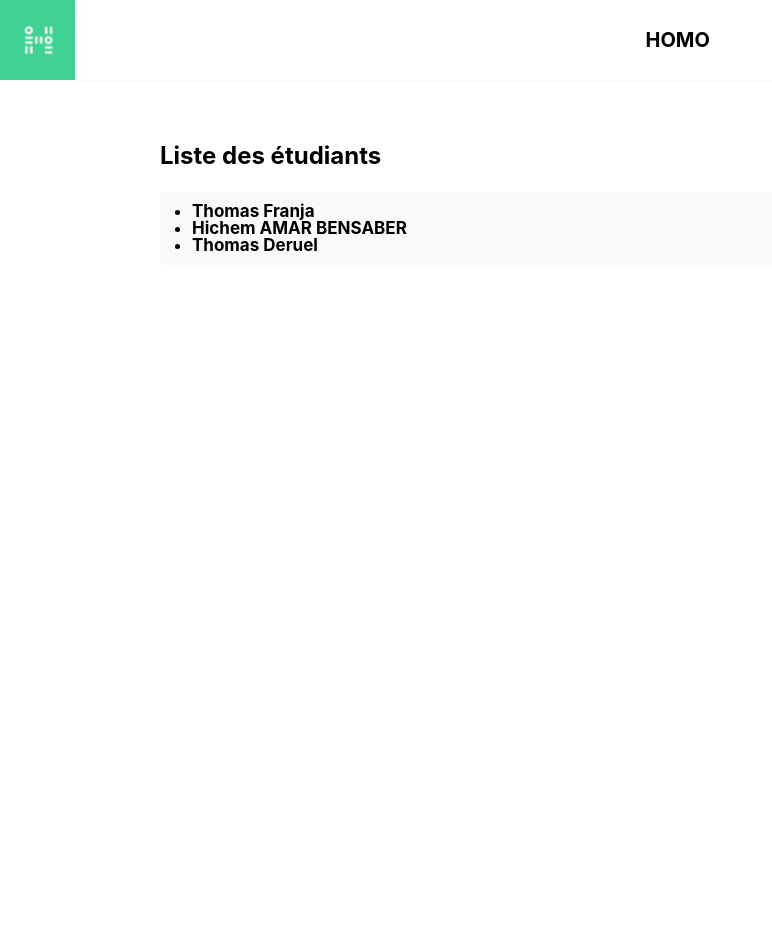
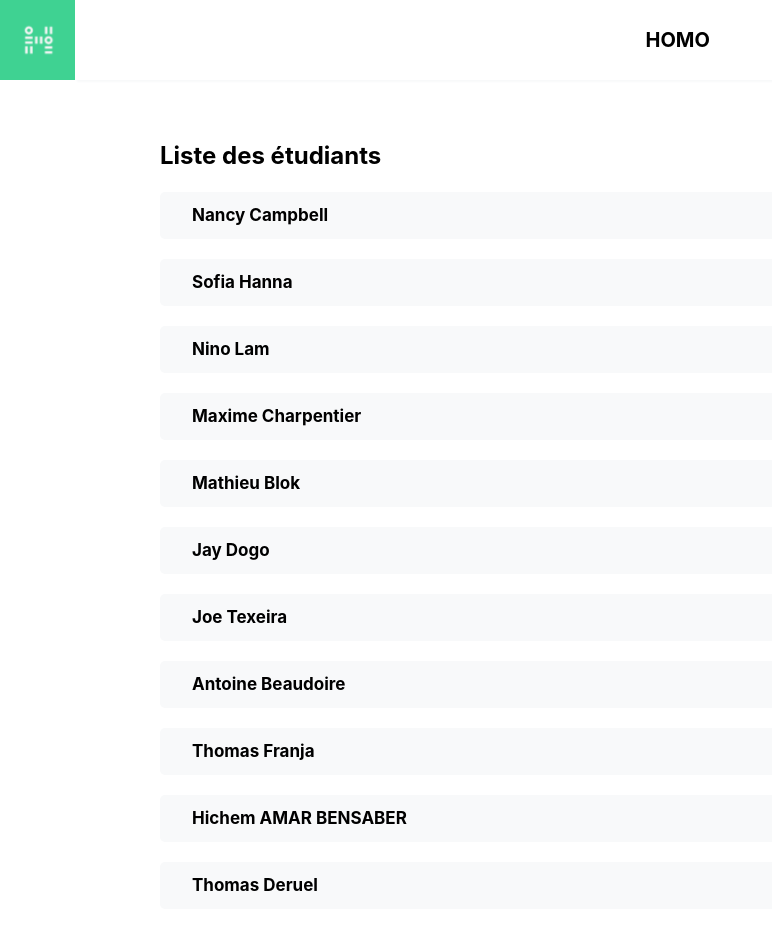
Before and after one commit to hichemamb/react-challenge-191026, a React (Create React App) app: page /students-list in a window 1280 px wide. Shown: the whole page, without its empty margins (0-772 px from the left). Before the commit the page ends 800 px from the top, so only its background shows below. Built offline with nearby package versions, Linux system fonts and the light colour scheme.

Commit message:
[RC](styles): Components styles added at ItemStudents

```diff
--- a/src/components/_shared/ItemStudents/ItemStudents.js
+++ b/src/components/_shared/ItemStudents/ItemStudents.js
@@ -1,24 +1,23 @@
 import React from 'react';
 import './ItemStudents.scss';
+import IconUser from '../../../assets/img/icon-user.svg';
 
-const ItemStudents = ({firstname, lastname}) => {
-   const studentsName = ['Thomas Franja', 'Hichem AMAR BENSABER', 'Thomas Deruel'];
+const ItemStudents = () => {
+   const studentsName = ['Nancy Campbell','Sofia Hanna','Nino Lam','Maxime Charpentier','Mathieu Blok','Jay Dogo','Joe Texeira','Antoine Beaudoire','Thomas Franja', 'Hichem AMAR BENSABER', 'Thomas Deruel'];
    return (
        <div>
          <div className="studentsItem">
-            <ul className="studentsItem-list">
+            <ul>
                {studentsName.map((value, index) => {
                   return (
-                     <li>
-                        <span className="studentsItem-list__name" key={index}>{value}</span>
-                        {/* <span className="studentsItem-list__name">AMAR BENSABER</span> */}
-                     </li>
+                     <a href="/" className="studentsItem__link">
+                        <li className="studentsItem-list">
+                           <img className="studentsItem-list__icon" src={IconUser}/>
+                           <span className="studentsItem-list__name" key={index}>{value}</span>
+                        </li>
+                     </a>
                   )
                })}
-               {/* <li>
-                  <span className="studentsItem-list__name">Hichem</span>
-                  <span className="studentsItem-list__name">AMAR BENSABER</span>
-               </li> */}
             </ul>
          </div>
        </div>
--- a/src/components/_shared/ItemStudents/ItemStudents.scss
+++ b/src/components/_shared/ItemStudents/ItemStudents.scss
@@ -1,12 +1,40 @@
 .studentsItem {
+    ul {
+        list-style-type: none;
+    }
+    &__link {
+        text-decoration: none;
+        &:hover img {
+            visibility: visible;
+        }
+    }
+    &-list {
         height: auto;
         background-color: #F8F9FA;
         border-radius: 5px;
-    padding: 11px 0 11px 32px;
+        padding: 15px 0 15px 32px;
         margin-bottom: 20px;
-    &-list__name {
+        position: relative;
+        transition: all 350ms ease-out;
+        &:hover {
+            background-color: rgba(63, 210, 146, .4);
+            transform: scale(1);
+            opacity: 0.6;
+            box-shadow: 2px 2px 8px -1px rgba(0, 0, 0, 0.2);
+        }
+        &__icon {
+            position: absolute;
+            left: -40px;
+            top: 11px;
+            bottom: 0;
+            right: 0px;
+            visibility: hidden;
+        }
+
+        &__name {
             color: #000000;
             font-weight: bold;
             font-size: 17px;
         }
     }
+}
```
Also changed, not shown: src/assets/img/icon-user.svg (added). Lines whose indentation alone changed are shown as unchanged.
